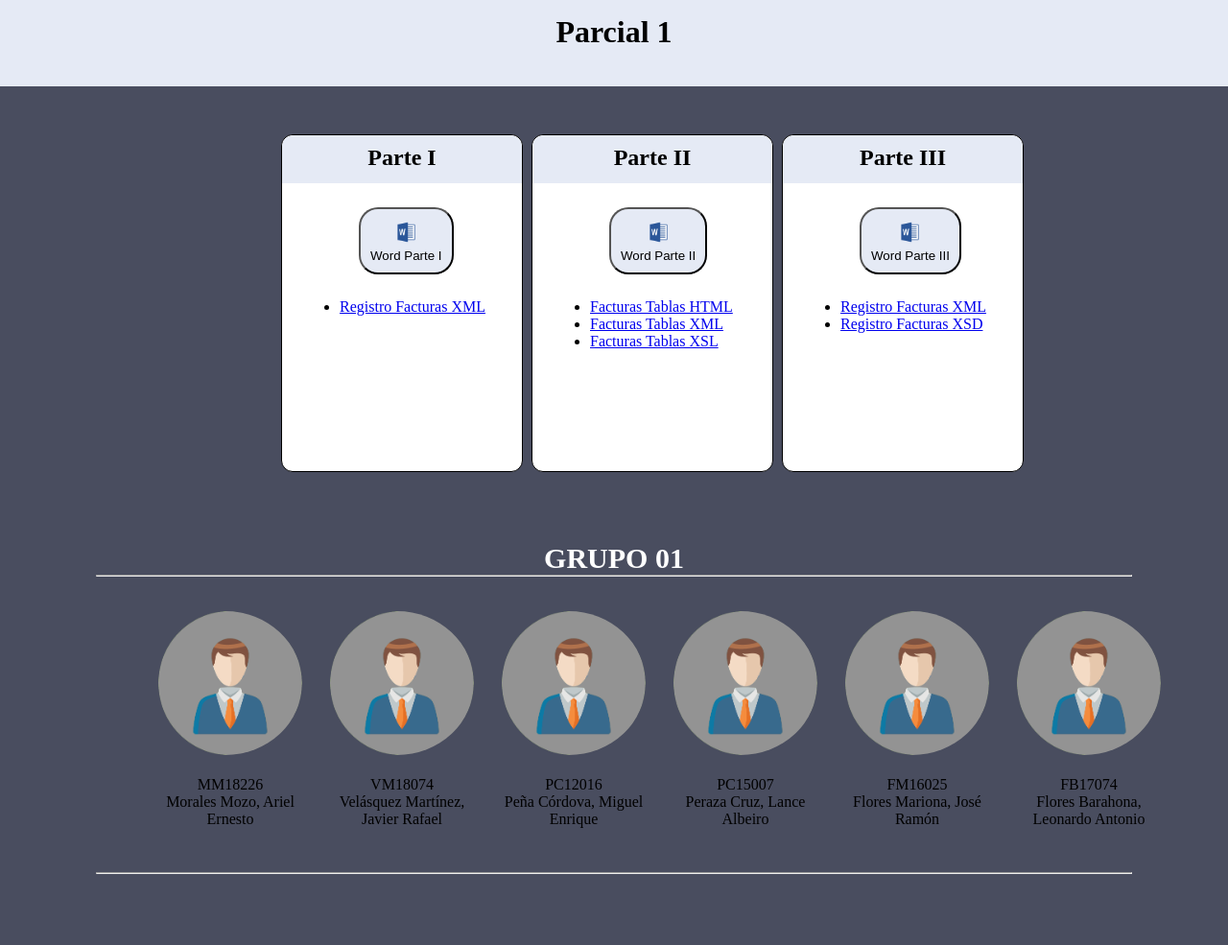
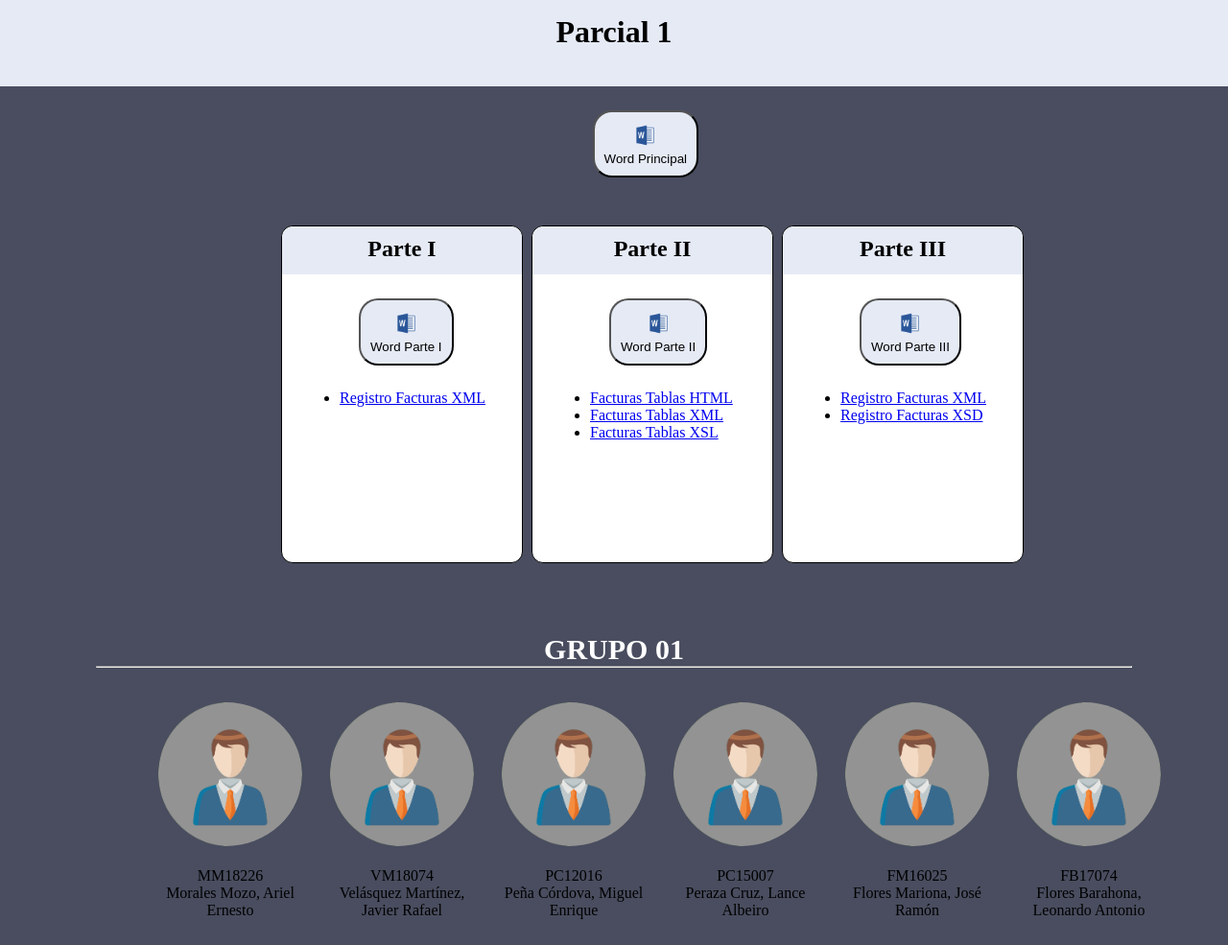
Before and after one commit to mm18226/GRUPO01_PARCIAL1, a plain HTML site: page index.html in a window 1280 px wide. Shown: the top 985 px of the page at 96% size. Before the commit the page ends 929 px from the top, so only its background shows below. Drawn offline with Linux system fonts and the light colour scheme.

Commit message:
boton del docx principal
boton principal

```diff
--- a/index.html
+++ b/index.html
@@ -9,7 +9,9 @@
     <header class="cabecera1">
         <h1>Parcial 1</h1>
     </header>
-
+<dev class="btn_principal">
+    <a href="GRUPO01_PARCIAL1/PARCIAL-1_G01_2021_XPATH_XSLT_XSD.docx"><button type="button" nose="button"><img class="word" src="word.png"/><br> Word Principal</button></a>
+</dev>
     <section class="principal">
         <section class="secundario">
             <header class="cabecera">
--- a/styles.css
+++ b/styles.css
@@ -121,3 +121,7 @@ ul{
     margin-top: 25px;
     margin-left: 20px;
 }
+
+.btn_principal{
+    margin-left: 42%;
+}
```
Also changed, not shown: 2 other files.
